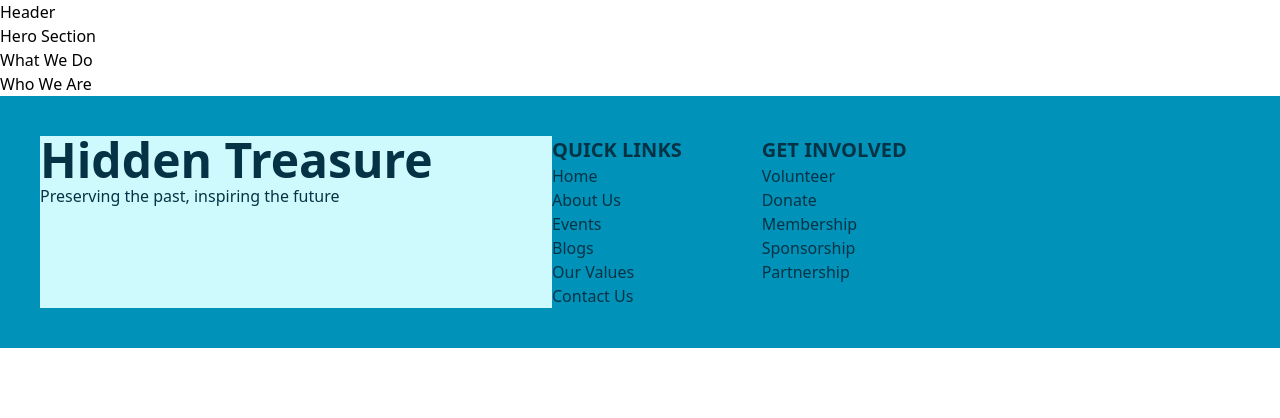
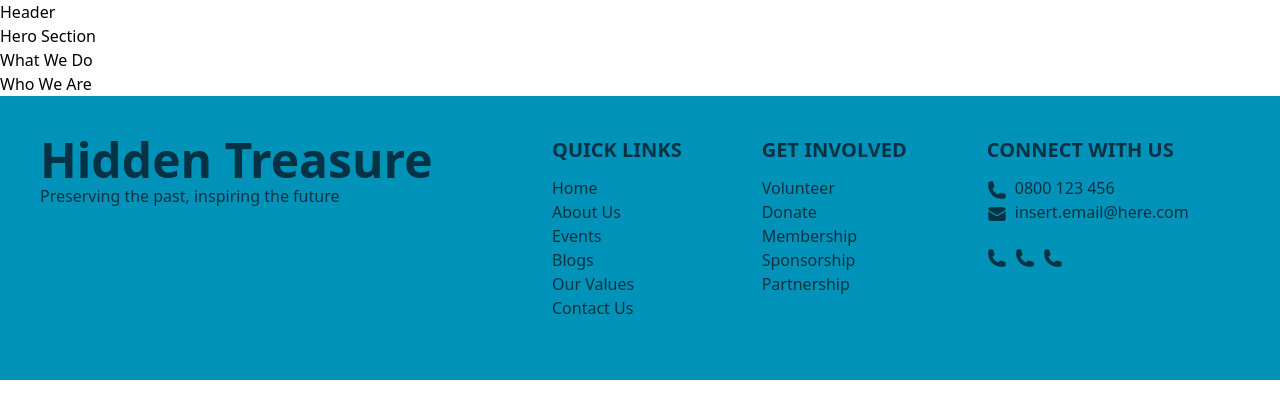
Before and after one commit to UoaWDCC/hidtreas, a Next.js app: page / in a window 1280 px wide. Shown: the top 418 px of the page. Built offline with nearby package versions, Linux system fonts and the light colour scheme.

Commit message:
added external links and icons to footer

```diff
--- a/package.json
+++ b/package.json
@@ -15,6 +15,7 @@
     "start": "cross-env NODE_OPTIONS=--no-deprecation next start"
   },
   "dependencies": {
+    "@heroicons/react": "^2.2.0",
     "@payloadcms/db-mongodb": "latest",
     "@payloadcms/next": "latest",
     "@payloadcms/payload-cloud": "latest",
--- a/src/components/common/Footer.tsx
+++ b/src/components/common/Footer.tsx
@@ -1,23 +1,48 @@
-const links = [
+import { PhoneIcon, EnvelopeIcon } from '@heroicons/react/24/solid'
+
+// TODO: Make sure that the links are correct
+const links: {
+  label: string
+  items: { label: string; href: string | undefined; icon: any }[]
+  extlinks: { href: string; icon: any }[] | undefined
+}[] = [
   {
     label: 'QUICK LINKS',
     items: [
-      { label: 'Home', href: '/' },
-      { label: 'About Us', href: '/about' },
-      { label: 'Events', href: '/events' },
-      { label: 'Blogs', href: '/blogs' },
-      { label: 'Our Values', href: '/values' },
-      { label: 'Contact Us', href: '/contact' },
+      { label: 'Home', href: '/', icon: undefined },
+      { label: 'About Us', href: '/about', icon: undefined },
+      { label: 'Events', href: '/events', icon: undefined },
+      { label: 'Blogs', href: '/blogs', icon: undefined },
+      { label: 'Our Values', href: '/values', icon: undefined },
+      { label: 'Contact Us', href: '/contact', icon: undefined },
     ],
+    extlinks: undefined,
   },
   {
     label: 'GET INVOLVED',
     items: [
-      { label: 'Volunteer', href: '/volunteer' },
-      { label: 'Donate', href: '/donate' },
-      { label: 'Membership', href: '/membership' },
-      { label: 'Sponsorship', href: '/sponsorship' },
-      { label: 'Partnership', href: '/partnership' },
+      { label: 'Volunteer', href: '/volunteer', icon: undefined },
+      { label: 'Donate', href: '/donate', icon: undefined },
+      { label: 'Membership', href: '/membership', icon: undefined },
+      { label: 'Sponsorship', href: '/sponsorship', icon: undefined },
+      { label: 'Partnership', href: '/partnership', icon: undefined },
+    ],
+    extlinks: undefined,
+  },
+  {
+    label: 'CONNECT WITH US',
+    items: [
+      { label: '0800 123 456', href: undefined, icon: PhoneIcon },
+      { label: 'insert.email@here.com', href: undefined, icon: EnvelopeIcon },
+    ],
+    extlinks: [
+      { href: 'https://www.instagram.com/hiddentreasure', icon: PhoneIcon },
+      { href: 'https://www.facebook.com/hiddentreasure', icon: PhoneIcon },
+      { href: 'https://www.youtube.com/hiddentreasure', icon: PhoneIcon },
+      {
+        href: 'https://www.linkedin.com/company/hiddentreasure',
+        icon: 'linkedin',
+      },
     ],
   },
 ]
@@ -25,21 +50,30 @@ const links = [
 export default function Footer() {
   return (
     <div className="w-full bg-cyan-600 text-cyan-950 flex flex-wrap flex-row p-10">
-      <div className="w-lg bg-cyan-100">
+      <div className="w-lg">
         <p className="text-5xl font-bold">Hidden Treasure</p>
         <p>Preserving the past, inspiring the future</p>
       </div>
+
       <div className="flex flex-wrap flex-row gap-20">
         {links.map((link) => (
           <div key={link.label}>
-            <p className="text-xl font-bold ">{link.label}</p>
+            <p className="text-xl font-bold mb-3">{link.label}</p>
             {link.items.map((item) => (
               <p key={item.label}>
-                <a href={item.href} className="hover:text-cyan-800 hover:underline">
+                {item.icon && <item.icon className="h-5 w-5 mr-2 inline" />}
+                <a href={item.href} className={item.href ? 'hover:underline' : ''}>
                   {item.label}
                 </a>
               </p>
             ))}
+            <div className="flex flex-row mt-5">
+              {link.extlinks?.map((item) => (
+                <a key={item.href} href={item.href}>
+                  {item.icon && <item.icon className="h-5 w-5 mr-2 inline" />}
+                </a>
+              ))}
+            </div>
           </div>
         ))}
       </div>
```
Also changed, not shown: 1 other file (tests, documents, lock files or other folders).
